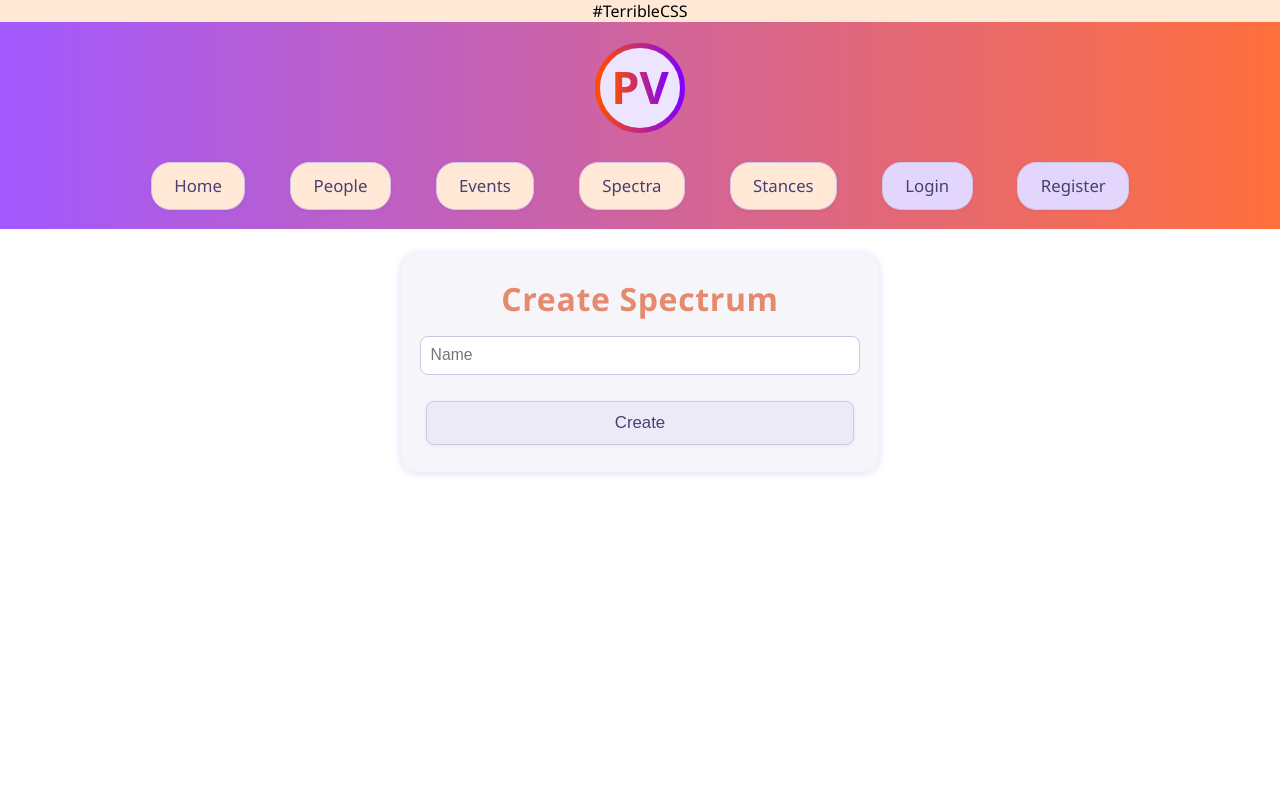
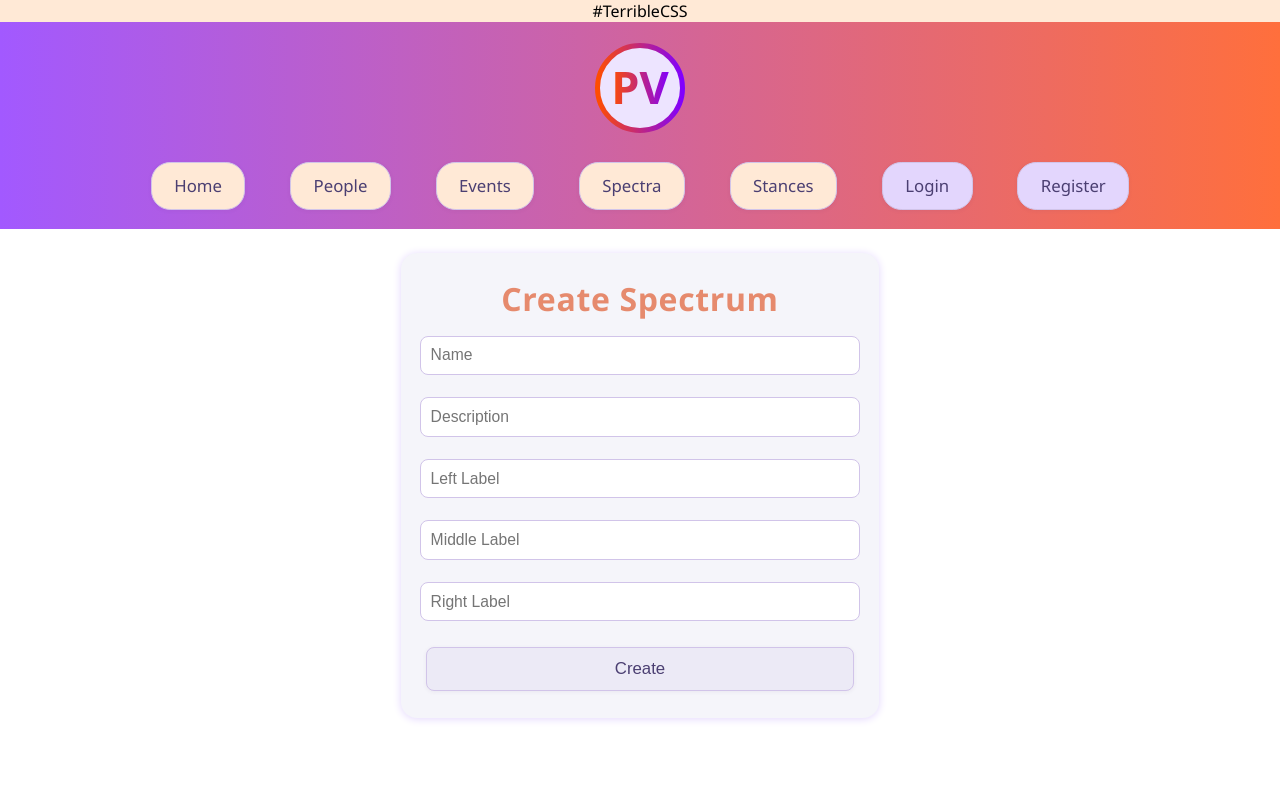
Before and after one commit to FilipM13/PolVol, a React (Vite) app in the folder frontend/: page /create-spectrum in a window 1280 px wide. Shown: the top 800 px of the page. Built offline with nearby package versions, Linux system fonts and the light colour scheme.

Commit message:
All data models extended.

```diff
--- a/frontend/src/Person/CreatePerson.jsx
+++ b/frontend/src/Person/CreatePerson.jsx
@@ -52,7 +52,7 @@ export default function CreatePerson() {
           {
             method: "POST",
             body: formData,
-          }
+          },
         );
         if (!res_pic.ok) throw new Error(await res_pic.text());
       }
--- a/frontend/src/Person/EditPerson.jsx
+++ b/frontend/src/Person/EditPerson.jsx
@@ -65,7 +65,7 @@ export default function EditPerson({ personId }) {
           {
             method: "POST",
             body: formData,
-          }
+          },
         );
         if (!res_pic.ok) throw new Error(await res_pic.text());
       }
--- a/frontend/src/Person/PersonDetails.jsx
+++ b/frontend/src/Person/PersonDetails.jsx
@@ -18,7 +18,7 @@ function PersonScores({ personId }) {
       setError("");
       try {
         const res = await fetch(
-          `${API_ROOT}/persons/${personId}/average_spectra_scores`
+          `${API_ROOT}/persons/${personId}/average_spectra_scores`,
         );
         if (!res.ok) throw new Error(await res.text());
         const data = await res.json();
--- a/frontend/src/Spectrum/CreateSpectrum.jsx
+++ b/frontend/src/Spectrum/CreateSpectrum.jsx
@@ -9,6 +9,10 @@ import Loading from "../shared/Loading";
 
 const initialState = {
   name: "",
+  description: "",
+  left_label: "",
+  middle_label: "",
+  right_label: "",
 };
 
 export default function CreateSpectrum() {
@@ -56,6 +60,36 @@ export default function CreateSpectrum() {
           placeholder="Name"
           required
         />
+        <input
+          id="description"
+          name="description"
+          value={form.description}
+          onChange={handleChange}
+          placeholder="Description"
+        />
+        <input
+          id="left_label"
+          name="left_label"
+          value={form.left_label}
+          onChange={handleChange}
+          placeholder="Left Label"
+          required
+        />
+        <input
+          id="middle_label"
+          name="middle_label"
+          value={form.middle_label}
+          onChange={handleChange}
+          placeholder="Middle Label"
+        />
+        <input
+          id="right_label"
+          name="right_label"
+          value={form.right_label}
+          onChange={handleChange}
+          placeholder="Right Label"
+          required
+        />
         <Button type="submit">Create</Button>
       </Form>
       {error && <Error message={error} />}
--- a/frontend/src/Spectrum/EditSpectrum.jsx
+++ b/frontend/src/Spectrum/EditSpectrum.jsx
@@ -21,7 +21,13 @@ export default function EditSpectrum({ spectrumId }) {
         const res = await fetch(`${API_ROOT}/spectra/${spectrumId}`);
         if (!res.ok) throw new Error(await res.text());
         const data = await res.json();
-        setForm({ name: data.name || "" });
+        setForm({
+          name: data.name || "",
+          description: data.description || "",
+          left_label: data.left_label || "",
+          middle_label: data.middle_label || "",
+          right_label: data.right_label || "",
+        });
       } catch (err) {
         setError(err.message || "Failed to fetch spectrum");
       } finally {
@@ -72,6 +78,36 @@ export default function EditSpectrum({ spectrumId }) {
           placeholder="Name"
           required
         />
+        <input
+          id="description"
+          name="description"
+          value={form.description}
+          onChange={handleChange}
+          placeholder="Description"
+        />
+        <input
+          id="left_label"
+          name="left_label"
+          value={form.left_label}
+          onChange={handleChange}
+          placeholder="Left Label"
+          required
+        />
+        <input
+          id="middle_label"
+          name="middle_label"
+          value={form.middle_label}
+          onChange={handleChange}
+          placeholder="Middle Label"
+        />
+        <input
+          id="right_label"
+          name="right_label"
+          value={form.right_label}
+          onChange={handleChange}
+          placeholder="Right Label"
+          required
+        />
         <Button type="submit">Update</Button>
       </Form>
       {error && <Error message={error} />}
--- a/frontend/src/Spectrum/SpectrumDetails.jsx
+++ b/frontend/src/Spectrum/SpectrumDetails.jsx
@@ -47,6 +47,18 @@ export default function SpectrumDetails({ spectrumId }) {
         <strong>Name:</strong> {spectrum.name}
       </div>
       <div>
+        <strong>Description:</strong> {spectrum.description}
+      </div>
+      <div>
+        <strong>Left Label:</strong> {spectrum.left_label}
+      </div>
+      <div>
+        <strong>Middle Label:</strong> {spectrum.middle_label}
+      </div>
+      <div>
+        <strong>Right Label:</strong> {spectrum.right_label}
+      </div>
+      <div>
         <strong>ID:</strong> {spectrum.id}
       </div>
       <H level={2}>Scores</H>
--- a/frontend/src/StanceOnEvent/CreateStanceOnEvent.jsx
+++ b/frontend/src/StanceOnEvent/CreateStanceOnEvent.jsx
@@ -11,6 +11,7 @@ const initialState = {
   event_id: "",
   person_id: "",
   date: "",
+  description: "",
   scores: [],
 };
 
@@ -212,6 +213,21 @@ export default function CreateStanceOnEvent() {
             fontSize: "1.1rem",
           }}
         />
+        <input
+          name="description"
+          value={form.description}
+          onChange={handleChange}
+          type="text"
+          placeholder="Description"
+          required
+          style={{
+            padding: "0.7rem",
+            marginBottom: "1rem",
+            borderRadius: "8px",
+            border: "1px solid #e0d7fa",
+            fontSize: "1.1rem",
+          }}
+        />
         <H>Spectrum Scores</H>
         {form.scores.map((score, idx) => (
           <div
--- a/frontend/src/StanceOnEvent/EditStanceOnEvent.jsx
+++ b/frontend/src/StanceOnEvent/EditStanceOnEvent.jsx
@@ -33,6 +33,7 @@ export default function EditStanceOnEvent({ stanceId }) {
         setForm({
           event_id: data.event_id,
           person_id: data.person_id,
+          description: data.description,
           date: data.date,
           scores: data.scores || [],
         });
@@ -223,6 +224,21 @@ export default function EditStanceOnEvent({ stanceId }) {
             fontSize: "1.1rem",
           }}
         />
+        <input
+          name="description"
+          value={form.description}
+          onChange={handleChange}
+          type="text"
+          placeholder="Description"
+          required
+          style={{
+            padding: "0.7rem",
+            marginBottom: "1rem",
+            borderRadius: "8px",
+            border: "1px solid #e0d7fa",
+            fontSize: "1.1rem",
+          }}
+        />
         <H>Spectrum Scores</H>
         {form.scores.map((score, idx) => (
           <div
--- a/frontend/src/StanceOnEvent/StanceOnEventDetails.jsx
+++ b/frontend/src/StanceOnEvent/StanceOnEventDetails.jsx
@@ -60,6 +60,9 @@ export default function StanceOnEventDetails({ stanceId }) {
       <div>
         <strong>Event:</strong> {event.name} ({event.date})
       </div>
+      <div>
+        <strong>Description:</strong> {stance.description}
+      </div>
       <H level={2}>Spectrum Scores</H>
       <ul>
         {stance.scores &&
```
Also changed, not shown: 1 other file (tests, documents, lock files or other folders).
